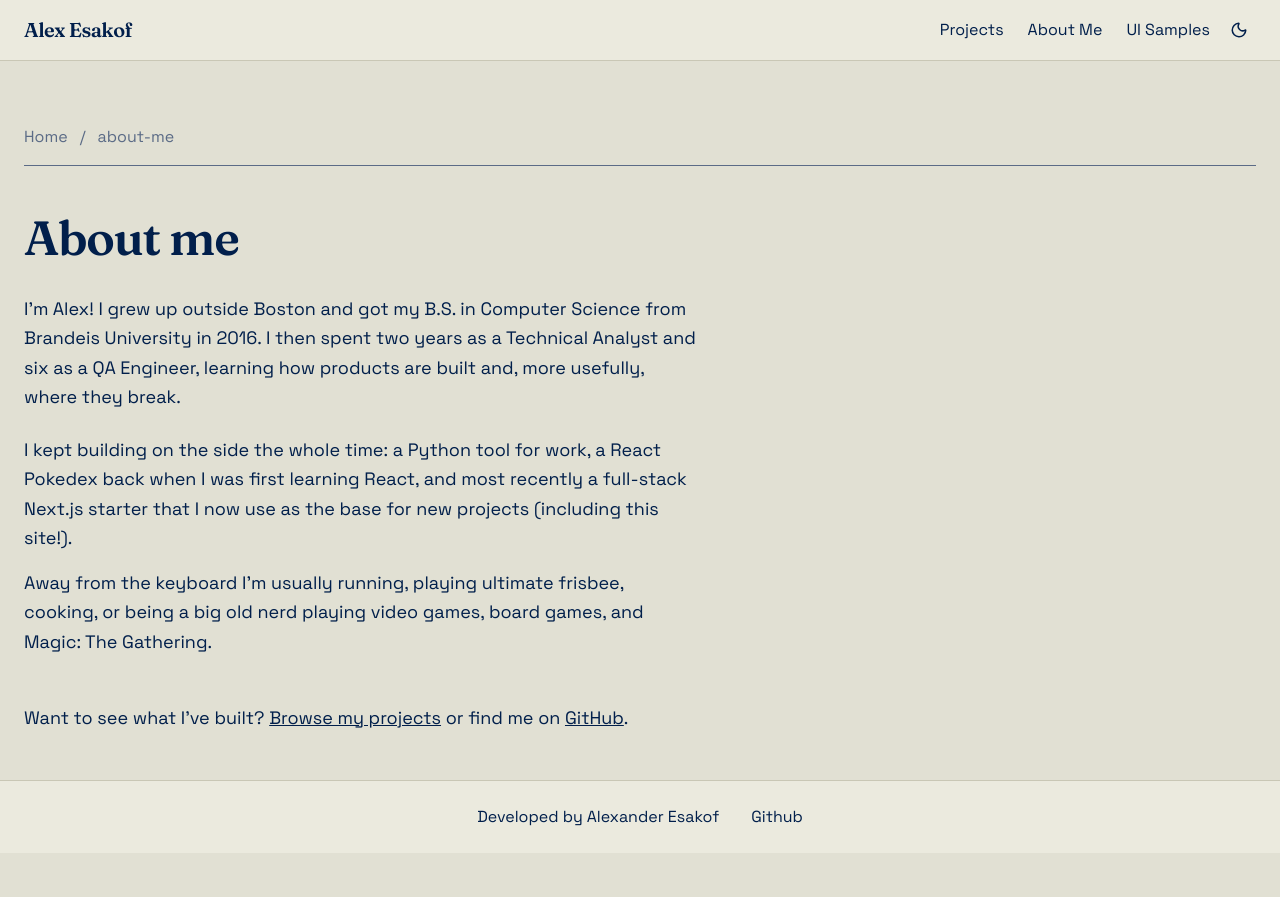
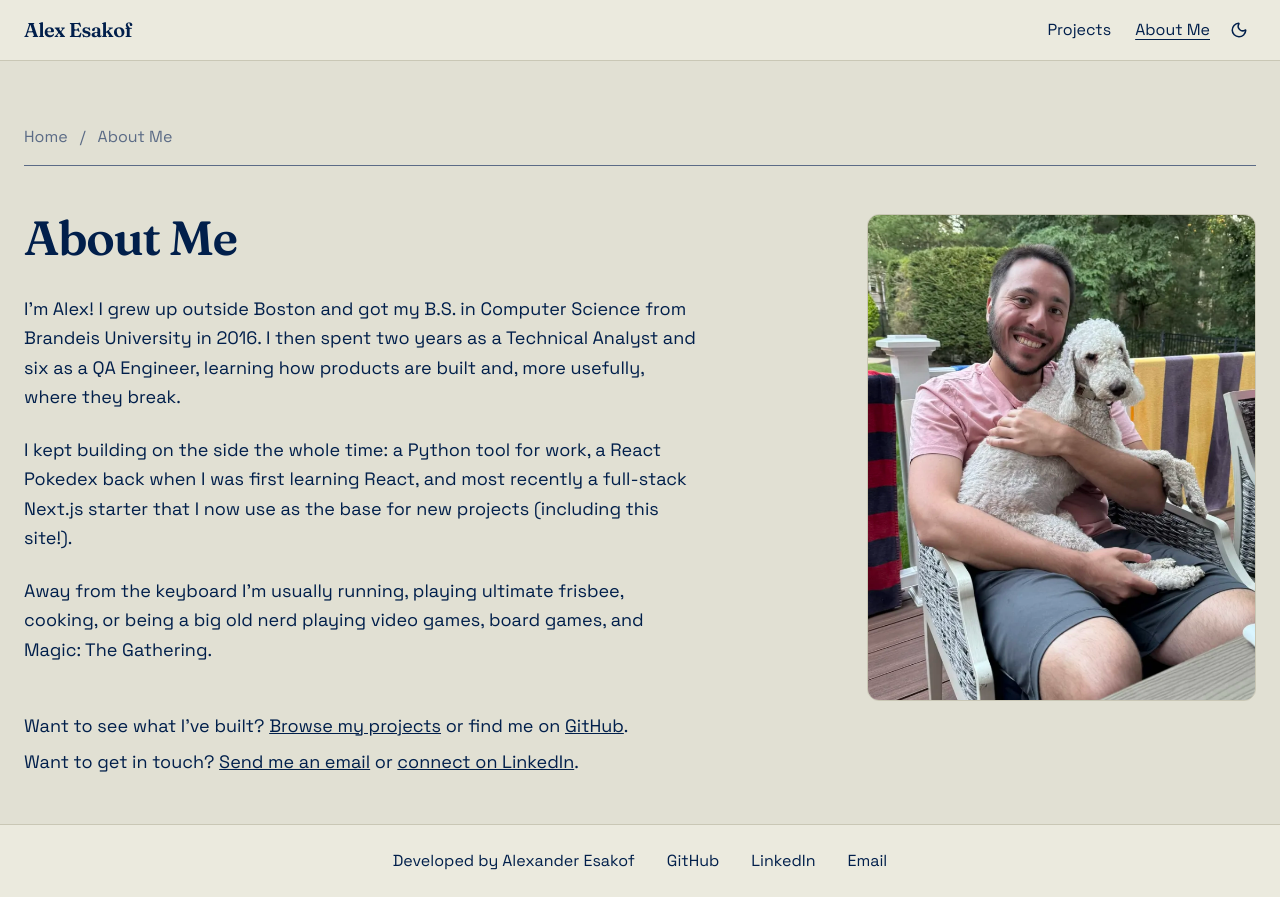
Before and after one commit to aesakof/aesakof.github.io, a Next.js app: page /about-me in a window 1280 px wide. Before the commit the page ends 853 px from the top, so only its background shows below. Built offline with nearby package versions, Linux system fonts and the light colour scheme.

Commit message:
About Me photo, misc fixes

```diff
--- a/app/about-me/page.tsx
+++ b/app/about-me/page.tsx
@@ -1,4 +1,5 @@
 import type { Metadata } from "next";
+import Image from "next/image";
 import Link from "next/link";
 
 export const metadata: Metadata = {
@@ -10,9 +11,10 @@ export const metadata: Metadata = {
 export default function AboutMe() {
     return (
         <div className="mx-auto w-full max-w-7xl flex-1 px-6 py-12">
+            <div className="grid items-start gap-12 lg:grid-cols-[minmax(0,2fr)_minmax(0,1fr)] lg:gap-16">
                 <div className="max-w-2xl">
                     <h1 className="font-heading text-5xl font-semibold tracking-tight">
-                    About me
+                        About Me
                     </h1>
 
                     <div className="mt-8 space-y-6 text-lg leading-relaxed">
@@ -22,10 +24,10 @@ export default function AboutMe() {
                         <p>
                             I kept building on the side the whole time: a Python tool for work, a React Pokedex back when I was first learning React, and most recently a full-stack Next.js starter that I now use as the base for new projects (including this site!).
                         </p>
-                </div>
-                <p className="mt-4 text-lg leading-relaxed">
+                        <p>
                             Away from the keyboard I&apos;m usually running, playing ultimate frisbee, cooking, or being a big old nerd playing video games, board games, and Magic: The Gathering.
                         </p>
+                    </div>
 
                     <p className="mt-12 text-lg">
                         Want to see what I&apos;ve built?{" "}
@@ -42,6 +44,37 @@ export default function AboutMe() {
                         </Link>
                         .
                     </p>
+                    <p className="mt-2 text-lg">
+                        Want to get in touch?{" "}
+                        <a
+                            href="mailto:aesakof@gmail.com"
+                            className="underline hover:no-underline"
+                        >
+                            Send me an email
+                        </a>{" "}
+                        or{" "}
+                        <Link
+                            href="https://www.linkedin.com/in/aesakof"
+                            className="underline hover:no-underline"
+                            target="_blank"
+                            rel="noopener noreferrer"
+                        >
+                            connect on LinkedIn
+                        </Link>
+                        .
+                    </p>
+                </div>
+
+                <div className="order-first w-full max-w-xs lg:order-last lg:max-w-none">
+                    <Image
+                        src="/about-me/about-me-pic1.png"
+                        alt="Alex Esakof"
+                        width={800}
+                        height={1000}
+                        priority
+                        className="aspect-[4/5] w-full rounded-xl border border-border object-cover"
+                    />
+                </div>
             </div>
         </div>
     );
--- a/app/layout.tsx
+++ b/app/layout.tsx
@@ -6,6 +6,7 @@ import "./globals.css";
 import NavBar from "@/components/ui/NavBar";
 import Footer from "@/components/ui/Footer";
 import Breadcrumbs from "@/components/ui/Breadcrumbs";
+import { projects } from "@/lib/projects";
 
 const spaceGrotesk = Space_Grotesk({
     variable: "--font-space-grotesk",
@@ -66,7 +67,13 @@ export default function RootLayout({
                     disableTransitionOnChange
                 >
                     <NavBar />
-                    <Breadcrumbs />
+                    <Breadcrumbs
+                        labels={{
+                            projects: "Projects",
+                            "about-me": "About Me",
+                            ...Object.fromEntries(projects.map((p) => [p.slug, p.name])),
+                        }}
+                    />
                     <main className="flex flex-col flex-1">{children}</main>
                     <Footer />
                 </ThemeProvider>
--- a/app/ui-samples/page.tsx
+++ /dev/null
@@ -1,118 +0,0 @@
-"use client"
-
-import { useState } from "react"
-import Button from "@/components/ui/Button"
-import Card from "@/components/ui/Card"
-import Modal from "@/components/ui/Modal"
-import { Table, TableHeader, TableBody, TableRow, TableHead, TableCell } from "@/components/ui/Table"
-
-export default function UISamples() {
-    const [modalOpen, setModalOpen] = useState(false)
-
-    return (
-        <div className="max-w-4xl mx-auto px-6 py-12">
-            <section className="mb-12">
-                <h2 className="text-xs font-medium tracking-widest uppercase text-text-secondary mb-5 pb-2 border-b border-border">Buttons</h2>
-                <div className="flex flex-wrap items-center gap-2 mb-2">
-                    <Button variant="primary" size="sm">CLICK ME</Button>
-                    <Button variant="primary" size="md">CLICK ME</Button>
-                    <Button variant="primary" size="lg">CLICK ME</Button>
-                    <Button variant="primary" size="xl">CLICK ME</Button>
-                </div>
-                <div className="flex flex-wrap items-center gap-2 mb-2">
-                    <Button variant="secondary" size="sm">CLICK ME</Button>
-                    <Button variant="secondary" size="md">CLICK ME</Button>
-                    <Button variant="secondary" size="lg">CLICK ME</Button>
-                    <Button variant="secondary" size="xl">CLICK ME</Button>
-                </div>
-                <div className="flex flex-wrap items-center gap-2 mb-2">
-                    <Button variant="danger" size="sm">CLICK ME</Button>
-                    <Button variant="danger" size="md">CLICK ME</Button>
-                    <Button variant="danger" size="lg">CLICK ME</Button>
-                    <Button variant="danger" size="xl">CLICK ME</Button>
-                </div>
-                <div className="flex flex-wrap items-center gap-2 mb-2">
-                    <Button variant="primary" size="md" disabled>DISABLED</Button>
-                    <Button variant="secondary" size="md" disabled>DISABLED</Button>
-                    <Button variant="danger" size="md" disabled>DISABLED</Button>
-                </div>
-                <div className="mt-2">
-                    <Button fullWidth>FULL WIDTH</Button>
-                </div>
-            </section>
-
-            <section className="mb-12">
-                <h2 className="text-xs font-medium tracking-widest uppercase text-text-secondary mb-5 pb-2 border-b border-border">Cards</h2>
-                <div className="grid grid-cols-1 sm:grid-cols-2 gap-3">
-                    <Card title="Title only" />
-                    <Card
-                        title="Title and description"
-                        description="A supporting description beneath the title."
-                    />
-                    <Card
-                        title="With content"
-                        description="This card has a body and a footer."
-                        footer={<Button size="sm">Save</Button>}
-                    >
-                        <p className="text-sm text-text-secondary">Some content goes here inside the card body.</p>
-                    </Card>
-                    <Card
-                        danger
-                        title="Danger card"
-                        description="Used for destructive actions like deleting an account."
-                        footer={<Button variant="danger" size="sm">Delete account</Button>}
-                    />
-                </div>
-            </section>
-
-            <section className="mb-12">
-                <h2 className="text-xs font-medium tracking-widest uppercase text-text-secondary mb-5 pb-2 border-b border-border">Modal</h2>
-                <Button variant="secondary" onClick={() => setModalOpen(true)}>Open modal</Button>
-                <Modal isOpen={modalOpen} onClose={() => setModalOpen(false)} title="Sample modal">
-                    <p className="text-sm text-text-secondary mb-4">This is a sample modal. It can contain any content you like.</p>
-                    <Button variant="secondary" size="sm" onClick={() => setModalOpen(false)}>Close modal</Button>
-                </Modal>
-            </section>
-
-            <section>
-                <h2 className="text-xs font-medium tracking-widest uppercase text-text-secondary mb-5 pb-2 border-b border-border">Table</h2>
-                <Table>
-                    <TableHeader>
-                        <TableRow>
-                            <TableHead>Name</TableHead>
-                            <TableHead>Email</TableHead>
-                            <TableHead>Role</TableHead>
-                            <TableHead>Joined</TableHead>
-                        </TableRow>
-                    </TableHeader>
-                    <TableBody>
-                        <TableRow>
-                            <TableCell>Alex Johnson</TableCell>
-                            <TableCell>alex@example.com</TableCell>
-                            <TableCell>Admin</TableCell>
-                            <TableCell>Jan 2024</TableCell>
-                        </TableRow>
-                        <TableRow>
-                            <TableCell>Maria Chen</TableCell>
-                            <TableCell>maria@example.com</TableCell>
-                            <TableCell>Editor</TableCell>
-                            <TableCell>Mar 2024</TableCell>
-                        </TableRow>
-                        <TableRow>
-                            <TableCell>Sam Patel</TableCell>
-                            <TableCell>sam@example.com</TableCell>
-                            <TableCell>Viewer</TableCell>
-                            <TableCell>Jun 2024</TableCell>
-                        </TableRow>
-                        <TableRow>
-                            <TableCell>Jordan Lee</TableCell>
-                            <TableCell>jordan@example.com</TableCell>
-                            <TableCell>Editor</TableCell>
-                            <TableCell>Aug 2024</TableCell>
-                        </TableRow>
-                    </TableBody>
-                </Table>
-            </section>
-        </div>
-    )
-}
--- a/components/ui/Breadcrumbs.tsx
+++ b/components/ui/Breadcrumbs.tsx
@@ -2,9 +2,13 @@
 
 import Link from "next/link"
 import { usePathname } from "next/navigation"
-import { Fragment } from "react/jsx-runtime"
+import { Fragment } from "react"
 
-export default function Breadcrumbs() {
+export default function Breadcrumbs({
+    labels = {},
+}: {
+    labels?: Record<string, string>;
+}) {
     const pathname = usePathname()
     const pathSegments = pathname.split('/').filter(Boolean)
 
@@ -21,7 +25,7 @@ export default function Breadcrumbs() {
                 return (
                     <Fragment key={href}>
                         <span className="px-3">/</span>
-                        <Link href={href} className="hover:underline">{segment}</Link>
+                        <Link href={href} className="hover:underline">{labels[segment] ?? segment}</Link>
                     </Fragment>
 
                 )
--- a/components/ui/Footer.tsx
+++ b/components/ui/Footer.tsx
@@ -1,11 +1,28 @@
+const links = [
+    { label: "GitHub", href: "https://github.com/aesakof", external: true },
+    {
+        label: "LinkedIn",
+        href: "https://www.linkedin.com/in/aesakof",
+        external: true,
+    },
+    { label: "Email", href: "mailto:aesakof@gmail.com" },
+]
+
 export default function Footer() {
     return (
-        <footer className="bg-surface-raised text-text-primary border-border border-t p-6 flex items-center justify-center">
+        <footer className="bg-surface-raised text-text-primary border-border border-t p-6 flex flex-wrap items-center justify-center gap-y-2">
             <p className="px-4">Developed by Alexander Esakof</p>
-            <a className="px-4 hover:underline" href="https://github.com/aesakof" target="_blank" rel="noopener noreferrer">
-                Github
-            </a>
+            {links.map((link) => (
+                <a
+                    key={link.href}
+                    href={link.href}
+                    className="px-4 hover:underline"
+                    target={link.external ? "_blank" : undefined}
+                    rel={link.external ? "noopener noreferrer" : undefined}
+                >
+                    {link.label}
+                </a>
+            ))}
         </footer>
     )
 }
-// "bg-surface-raised border-b border-border text-text-primary p-2 relative"
--- a/components/ui/NavBar.tsx
+++ b/components/ui/NavBar.tsx
@@ -4,17 +4,24 @@ import { useState } from "react"
 import Link from "next/link"
 import { Menu, X } from "lucide-react"
 import ThemeToggle from "./ThemeToggle"
+import { usePathname } from "next/navigation"
 
 
 const links = [
     { href: "/projects", label: "Projects" },
     { href: "/about-me", label: "About Me"},
-    { href: "/ui-samples", label: "UI Samples"}
 ]
 
-function MobileLink({href, onClick, children}: {href: string, onClick?: () => void, children:React.ReactNode}) {
+function MobileLink({href, active, onClick, children}: {href: string, active?: boolean, onClick?: () => void, children:React.ReactNode}) {
     return (
-        <Link href={href} onClick={onClick} className="px-3 py-1 hover:bg-border rounded-sm">
+        <Link
+            href={href}
+            onClick={onClick}
+            aria-current={active ? "page" : undefined}
+            className={`px-3 py-1 hover:bg-border rounded-sm ${
+                active ? "underline underline-offset-4" : ""
+            }`}
+        >
             {children}
         </Link>
     )
@@ -22,19 +29,32 @@ function MobileLink({href, onClick, children}: {href: string, onClick?: () => vo
 
 export default function NavBar() {
     const [smallMenuOpen, setSmallMenuOpen] = useState(false)
+    const pathname = usePathname()
 
     const closeMenu = () => setSmallMenuOpen(false)
+    const isActive = (href: string) => pathname === href || pathname.startsWith(href + "/")
 
     return (
         <header className="bg-surface-raised border-b border-border text-text-primary relative">
             <div className="max-w-7xl mx-auto px-6 py-2 flex justify-between items-center">
                 <Link href="/" className="px-4 py-2 -ml-4 hover:bg-surface rounded-sm font-semibold tracking-tight text-xl font-heading">Alex Esakof</Link>
                 <div className="md:flex hidden">
-                    {links.map(link => (
-                        <Link key={link.href} href={link.href} className="px-3 py-2 hover:bg-surface rounded-sm">
-                            {link.label}
-                        </Link>
-                    ))}
+                    {links.map(link => {
+                        const active = isActive(link.href)
+
+                        return (
+                            <Link
+                                key={link.href}
+                                href={link.href}
+                                aria-current={active ? "page" : undefined}
+                                className={`px-3 py-2 hover:bg-surface rounded-sm ${
+                                    active ? "underline underline-offset-4" : ""
+                                }`}
+                            >
+                                {link.label}
+                            </Link>
+                        )
+                    })}
                     <ThemeToggle />
                 </div>
                 <div className="md:hidden flex items-center gap-1">
@@ -46,7 +66,7 @@ export default function NavBar() {
                 {smallMenuOpen &&
                     <div className="md:hidden z-50 flex flex-col px-4 py-2 rounded-b-sm absolute top-full left-0 right-0 bg-surface border-b border-border">
                         {links.map(link => (
-                            <MobileLink key={link.href} href={link.href} onClick={closeMenu}>
+                            <MobileLink key={link.href} href={link.href} active={isActive(link.href)} onClick={closeMenu}>
                                 {link.label}
                             </MobileLink>
                         ))}
```
Also changed, not shown: public/about-me/about-me-pic1.png (added). Lines whose indentation alone changed are shown as unchanged.
